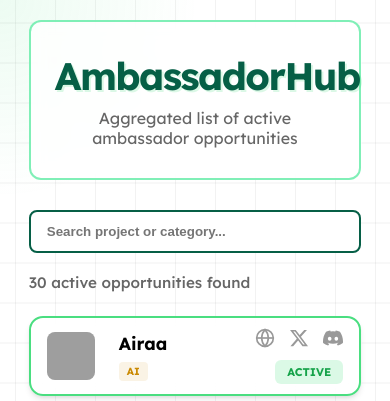
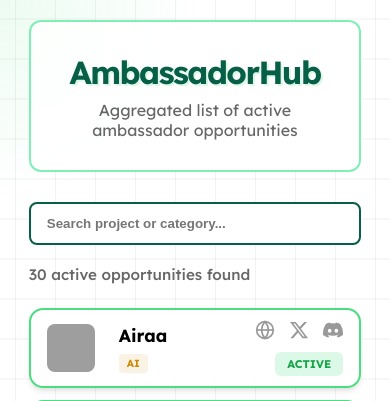
Before and after one commit to Connor-Kenway3/AmbassadorHub, a FastAPI app: page / in a window 390 px wide. Shown: the top 401 px of the page. Run offline with FastAPI, Linux system fonts and the light colour scheme; grey boxes are pictures that could not be loaded.

Commit message:
minor fix

```diff
--- a/static/styles.css
+++ b/static/styles.css
@@ -402,7 +402,7 @@
 /* MOBILE RESPONSIVE - Keeping your exact queries */
 @media (max-width: 750px) {
     .container { width: 95%; }
-    .header-box h1 { font-size: 2.4rem; }
+    .header-box h1 { font-size: 2rem; }
     .controls-row { flex-direction: column-reverse; align-items: stretch; }
     .search-container { width: 100%; }
     .program-row {
--- a/templates/index.html
+++ b/templates/index.html
@@ -51,7 +51,7 @@
     <div id="paginationNav" class="pagination-container"></div>
 
     <footer class="site-footer">
-    <p>Built with ❤️ by <a href="https://x.com/your-profile" target="_blank">Connor</a> © 2026</p>
+    <p>Built with ❤️ by <a href="https://x.com/connor_kenway3" target="_blank">Connor</a> © 2026</p>
     </footer>
     <script>
         window.programsData = { "programs": {{ programs | tojson }} };
```
